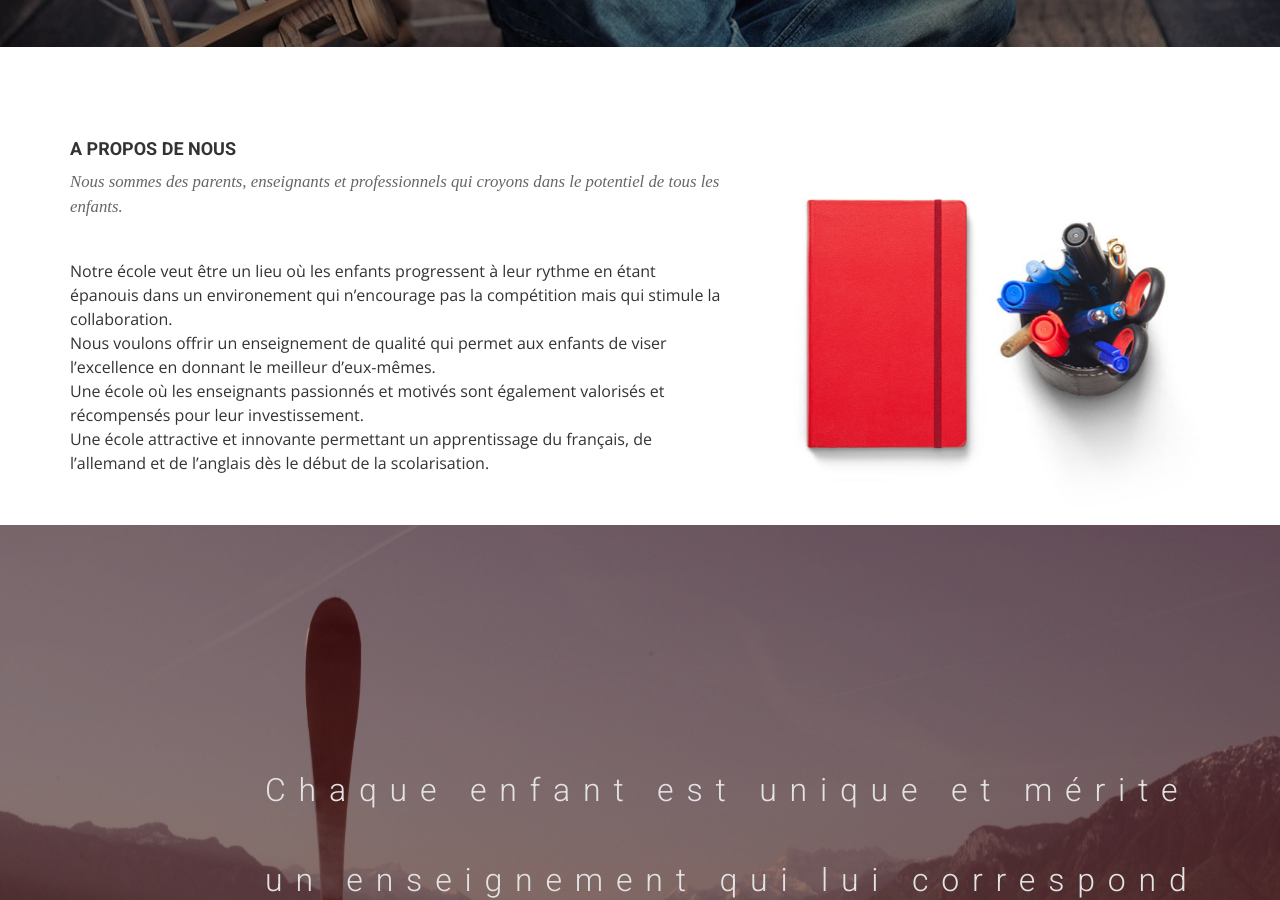
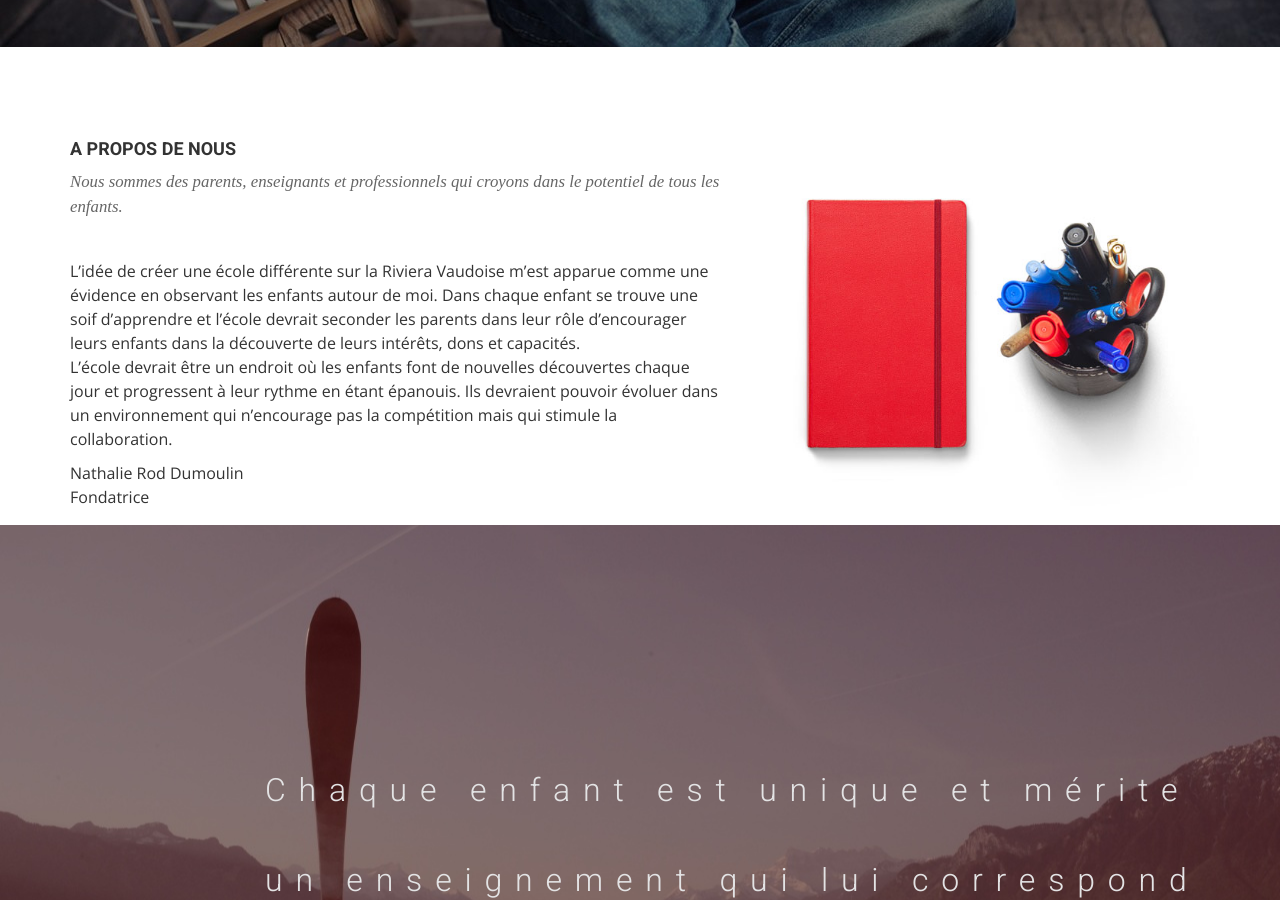
Before and after one commit to midjoule/lifeschool, a Jekyll site: the page built from index.html, in a window 1280 px wide and 900 px high, scrolled down 806 px. Built offline with Jekyll 4.4.1, drawn with Linux system fonts in a browser that asks for light colours; nearby versions of some CDN libraries; some web fonts are replaced.

Commit message:
Update index.html

```diff
--- a/index.html
+++ b/index.html
@@ -29,10 +29,9 @@
             <h2>A propos de nous</h2>
             <p>Nous sommes des parents, enseignants et professionnels qui croyons dans le potentiel de tous les enfants.</p>
           </div>
-          <p>Notre école veut être un lieu où les enfants progressent à leur rythme en étant épanouis dans un environement qui n’encourage pas la compétition mais qui stimule la collaboration.<br />
-            Nous voulons offrir un enseignement de qualité qui permet aux enfants de viser l’excellence en donnant le meilleur d’eux-mêmes. <br />
-            Une école où les enseignants passionnés et motivés sont également valorisés et récompensés pour leur investissement.<br />
-            Une école attractive et innovante permettant un apprentissage du français, de l’allemand et de l’anglais dès le début de la scolarisation.</p>
+          <p>L’idée de créer une école différente sur la Riviera Vaudoise m’est apparue comme une évidence en observant les enfants autour de moi. Dans chaque enfant se trouve une soif d’apprendre et l’école devrait seconder les parents dans leur rôle d’encourager leurs enfants dans la découverte de leurs intérêts, dons et capacités. <br />
+             L’école devrait être un endroit où les enfants font de nouvelles découvertes chaque jour et progressent à leur rythme en étant épanouis. Ils devraient pouvoir évoluer dans un environnement qui n’encourage pas la compétition mais qui stimule la collaboration.</p>
+          <p>Nathalie Rod Dumoulin<br>Fondatrice</p>
         </div>
       </div><!-- .col-md-7 close -->
       <div class="col-md-5 col-sm-12">
```
